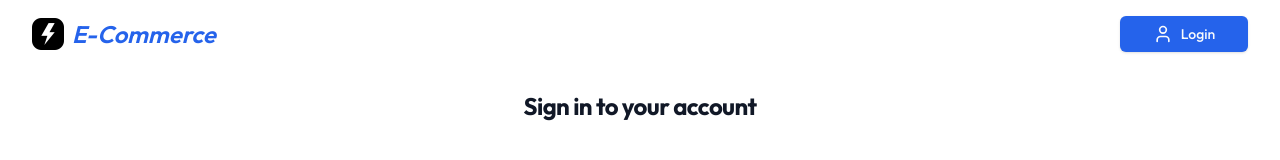
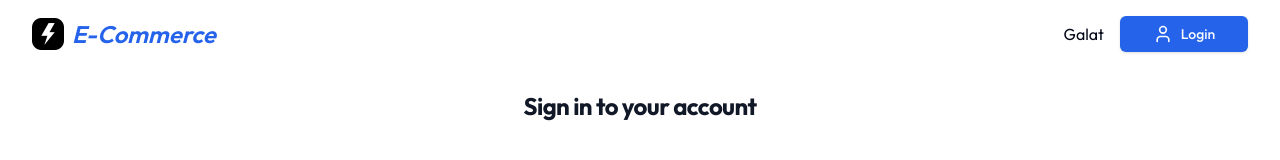
Before and after one commit to Rohit9894/-E-commerce-assignment-, a React (Vite) app: page /login in a window 1280 px wide. Shown: the top 160 px of the page. Built offline with nearby package versions, Linux system fonts and the light colour scheme.

Commit message:
isAuth default change

```diff
--- a/src/components/Navbar.tsx
+++ b/src/components/Navbar.tsx
@@ -32,6 +32,7 @@ const Navbar = () => {
             </Link>
           </div>
         )}
+        {isAuth?"Sahi":"Galat"}
         {!isAuth && (
           <Button
             onClick={() => (isAuth ? "" : navigate("/login"))}
--- a/src/redux/auth.slice.ts
+++ b/src/redux/auth.slice.ts
@@ -1,5 +1,6 @@
+import { authUser } from "@/api/auth";
 import { createSlice } from "@reduxjs/toolkit";
-import { authUser } from "@/api/auth";
+
 
 export interface AuthState {
   loading: boolean;
@@ -18,7 +19,8 @@ export const authSlice = createSlice({
   initialState,
   reducers: {
     signOut: (state) => {
-      state.isAuth = true;
+
+      state.isAuth = false;
       state.error = false;
       state.loading = false;
     },
```
